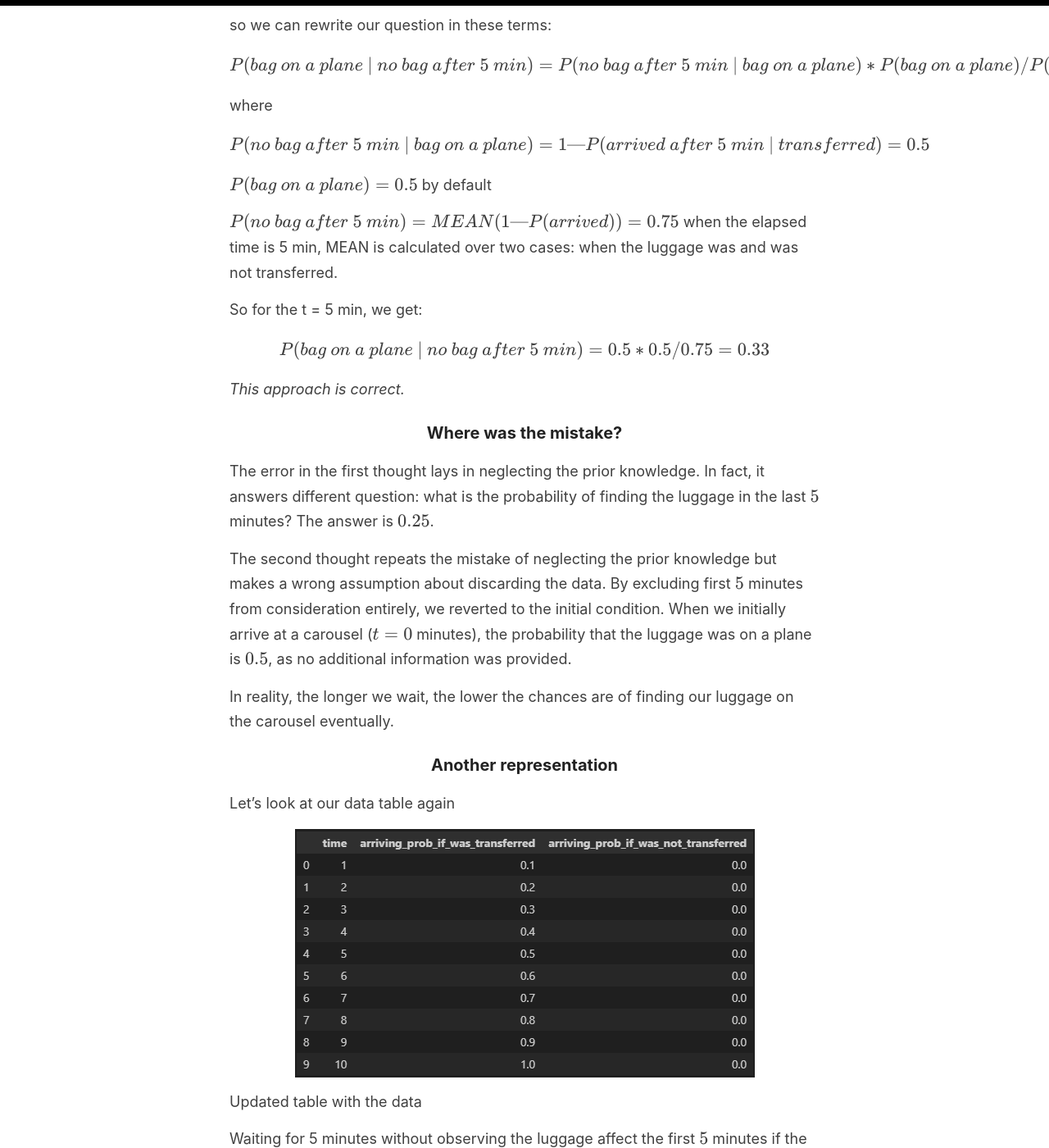
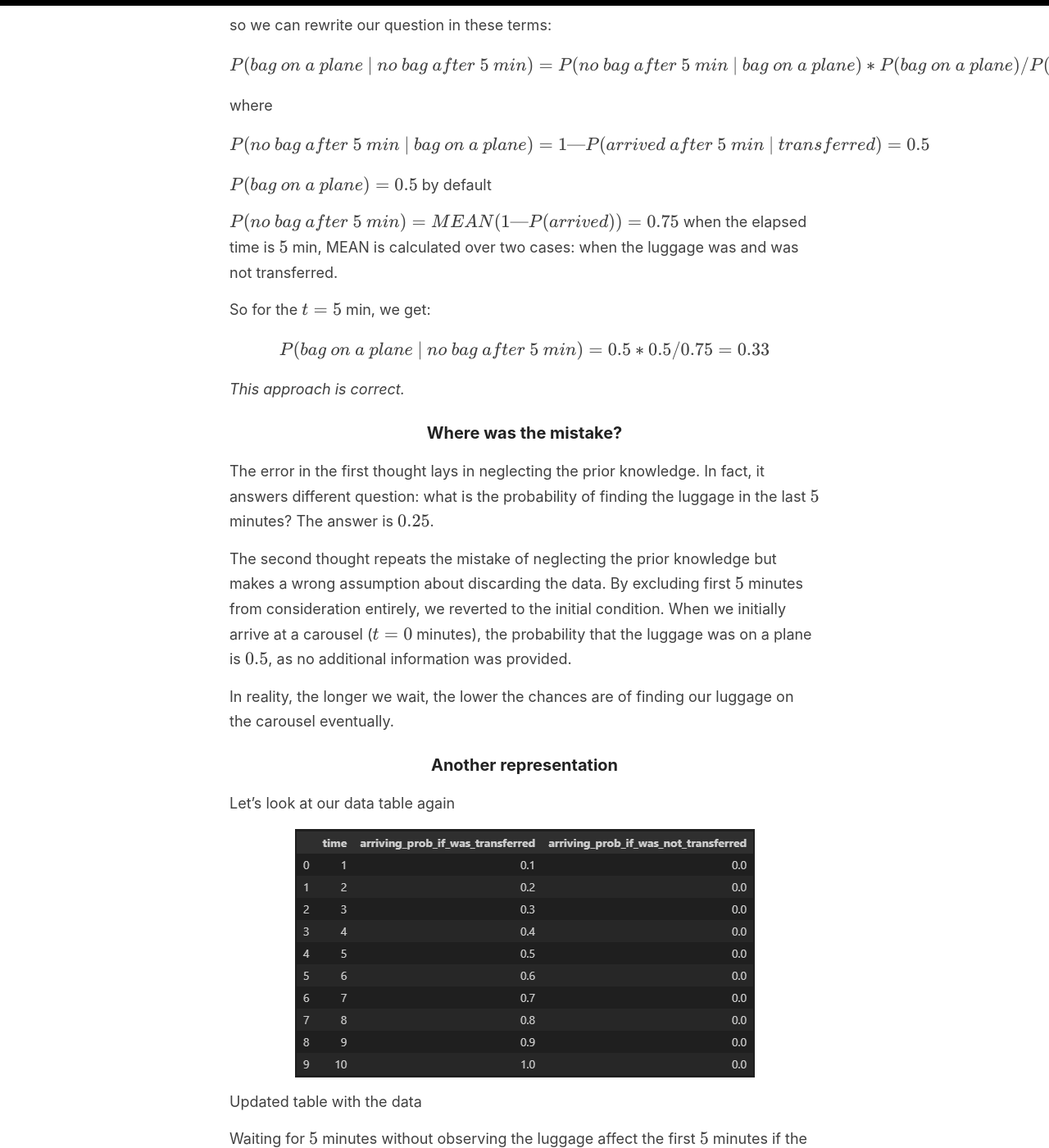
Before and after one commit to polly-code/polly-code.github.io, a Jekyll site: the page built from _posts/2024-01-03-a-tiny-bayesian-network-or-why-probabilities-are-counterintuitive.md, in a window 1280 px wide and 1400 px high, scrolled down 2574 px. Shown: the whole window at 82% size. Built offline with Jekyll 4.4.1, drawn with Linux system fonts in a browser that asks for light colours; our own code applies the rules of GitHub Pages for plain Markdown files; formulas are drawn with MathJax 3.

Commit message:
fixed math typos

```diff
--- a/_posts/2024-01-03-a-tiny-bayesian-network-or-why-probabilities-are-counterintuitive.md
+++ b/_posts/2024-01-03-a-tiny-bayesian-network-or-why-probabilities-are-counterintuitive.md
@@ -62,9 +62,9 @@ $$P(no\ bag\ after\ 5\ min\ |\ bag\ on\ a\ plane) = \\
 
 $$P(bag\ on\ a\ plane) = 0.5$$ by default
 
-$$P(no\ bag\ after\ 5\ min) = MEAN(1 — P(arrived)) = 0.75$$ when the elapsed time is 5 min, MEAN is calculated over two cases: when the luggage was and was not transferred.
+$$P(no\ bag\ after\ 5\ min) = MEAN(1 — P(arrived)) = 0.75$$ when the elapsed time is $$5$$ min, MEAN is calculated over two cases: when the luggage was and was not transferred.
 
-So for the t = 5 min, we get:
+So for the $$t = 5$$ min, we get:
 
 $$P(bag\ on\ a\ plane\ |\ no\ bag\ after\ 5\ min) = 0.5 * 0.5 / 0.75 = 0.33$$
 
@@ -85,7 +85,7 @@ Let’s look at our data table again
 
 Updated table with the data
 
-Waiting for 5 minutes without observing the luggage affect the first $$5$$ minutes if the luggage was transferred. The probability becomes zero and is then redistributed.
+Waiting for $$5$$ minutes without observing the luggage affect the first $$5$$ minutes if the luggage was transferred. The probability becomes zero and is then redistributed.
 
 
 ![Data table after $$5$$ min of not seeing luggage.](../images/109bfbbbdc1d/1*WhaMwZqVolj1XLbBkwEdbA.png)
@@ -98,7 +98,7 @@ After excluding “nan” values representing prior knowledge, there are 5 tiles
 The idea is the same as for after $$5$$ minutes, see the data
 
 
-![Data table after 8 min of not seeing luggage.](../images/109bfbbbdc1d/1*AZiw2ssk30nfaZszoVskDA.png)
+![Data table after $$8$$ min of not seeing luggage.](../images/109bfbbbdc1d/1*AZiw2ssk30nfaZszoVskDA.png)
 
 Data table after $$8$$ min of not seeing luggage.
 
```
